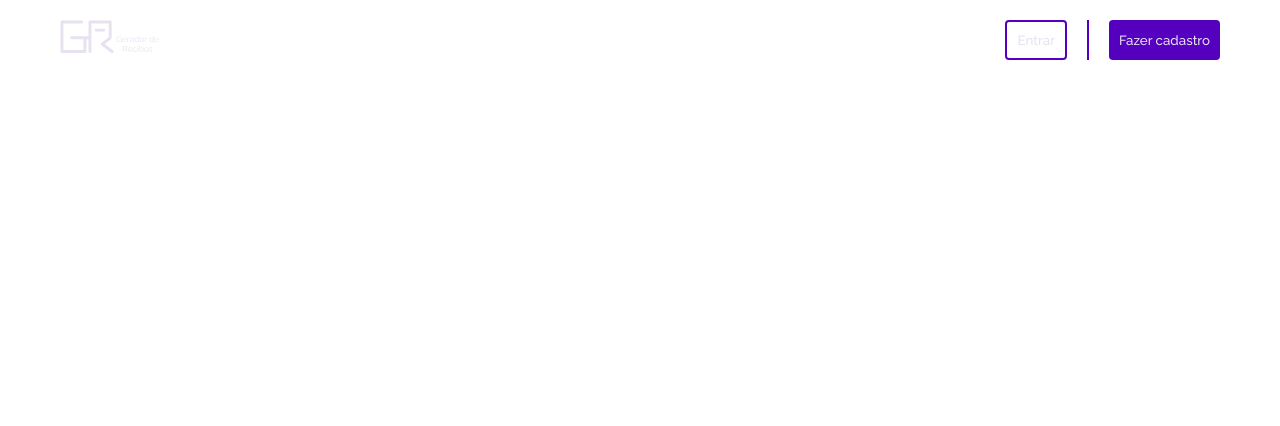
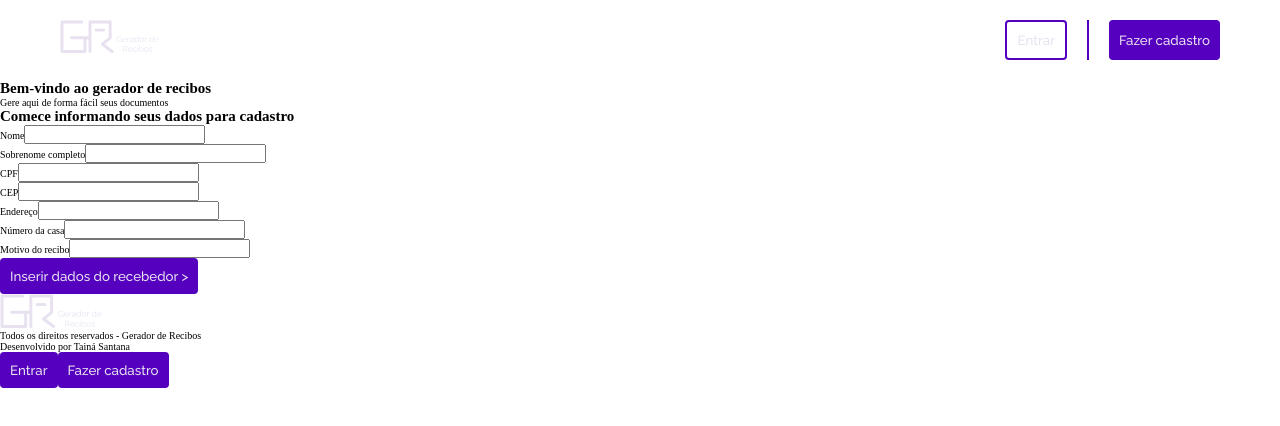
Before and after one commit to narakushi/projeto-gerador-recibos, a React (Vite) app in the folder projeto-gerador/: page / in a window 1280 px wide. Shown: the top 426 px of the page. Built offline with nearby package versions, Linux system fonts and the light colour scheme.

Commit message:
:sparkles: feat: estruturando a home

```diff
--- a/projeto-gerador/src/assets/pages/Home.jsx
+++ b/projeto-gerador/src/assets/pages/Home.jsx
@@ -1,11 +1,75 @@
-import React from 'react';
+import React from "react";
 import "../ui/styles/Home.css";
-import NavBar from '../ui/components/Navbar';
+import NavBar from "../ui/components/Navbar";
+import Button from "../ui/components/Button";
+import logo from "../ui/imgs/logo.svg";
 
 function Home() {
   return (
-    <NavBar />
-  )
+    <section>
+      <NavBar />
+      <h1>Bem-vindo ao gerador de recibos</h1>
+      <p>Gere aqui de forma fácil seus documentos</p>
+      <form action="">
+        <h2>Comece informando seus dados para cadastro</h2>
+        <div>
+          <div>
+            <label htmlFor="">Nome</label>
+            <input type="text" name="name" id="name" />
+          </div>
+          <div>
+            <label htmlFor="">Sobrenome completo</label>
+            <input type="text" name="lastName" id="lastName" />
+          </div>
+        </div>
+
+        <div>
+          <div>
+            <label htmlFor="">CPF</label>
+            <input type="text" name="cpf" id="cpf" />
+          </div>
+          <div>
+            <label htmlFor="">CEP</label>
+            <input type="text" name="cep" id="cep" />
+          </div>
+        </div>
+
+        <div>
+          <div>
+            <label htmlFor="">Endereço</label>
+            <input type="address" name="address" id="address" />
+          </div>
+          <div>
+            <label htmlFor="">Número da casa</label>
+            <input type="text" name="lastName" id="lastName" />
+          </div>
+        </div>
+        <div>
+          <div>
+            <label htmlFor="">Motivo do recibo</label>
+            <input type="text" name="reason" id="reasonReceipt" />
+          </div>
+        </div>
+
+        <Button text="Inserir dados do recebedor" icon=">" />
+      </form>
+
+      <footer>
+        <div>
+          <img src={logo} alt="" />
+        </div>
+        <div></div>
+        <div>
+          <p>Todos os direitos reservados - Gerador de Recibos</p>
+          <p>Desenvolvido por Tainá Santana</p>
+        </div>
+        <div>
+          <Button text="Entrar" />
+          <Button text="Fazer cadastro" />
+        </div>
+      </footer>
+    </section>
+  );
 }
 
 export default Home;
--- a/projeto-gerador/src/assets/ui/components/Button.jsx
+++ b/projeto-gerador/src/assets/ui/components/Button.jsx
@@ -1,9 +1,9 @@
 import React from 'react';
 import "../styles/Button.css";
 
-function Button({text, customClass}) {
+function Button({text, customClass, icon}) {
   return (
-    <button className={`button ${customClass}`}>{text}</button>
+    <button className={`button ${customClass}`}>{text} {icon}</button>
   )
 }
 
```
